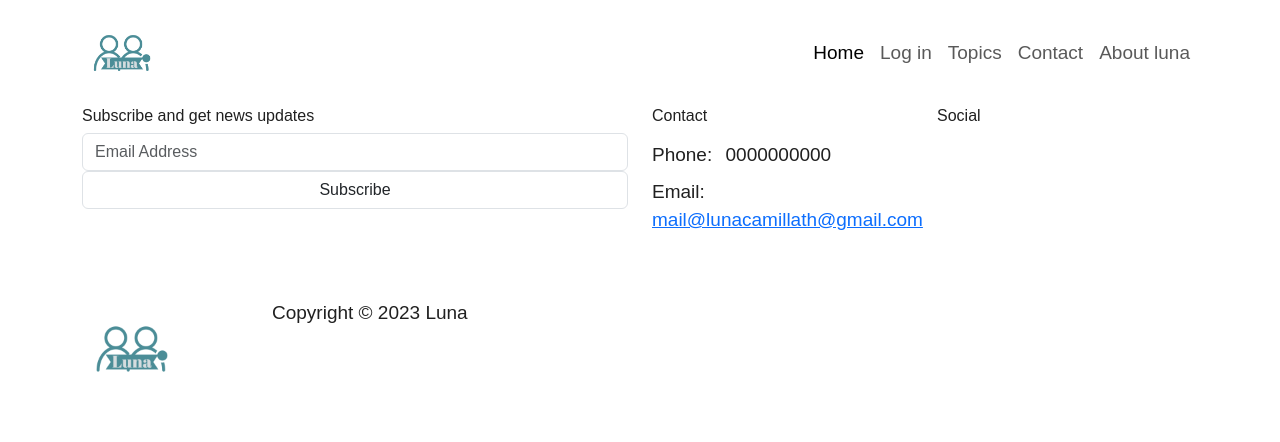
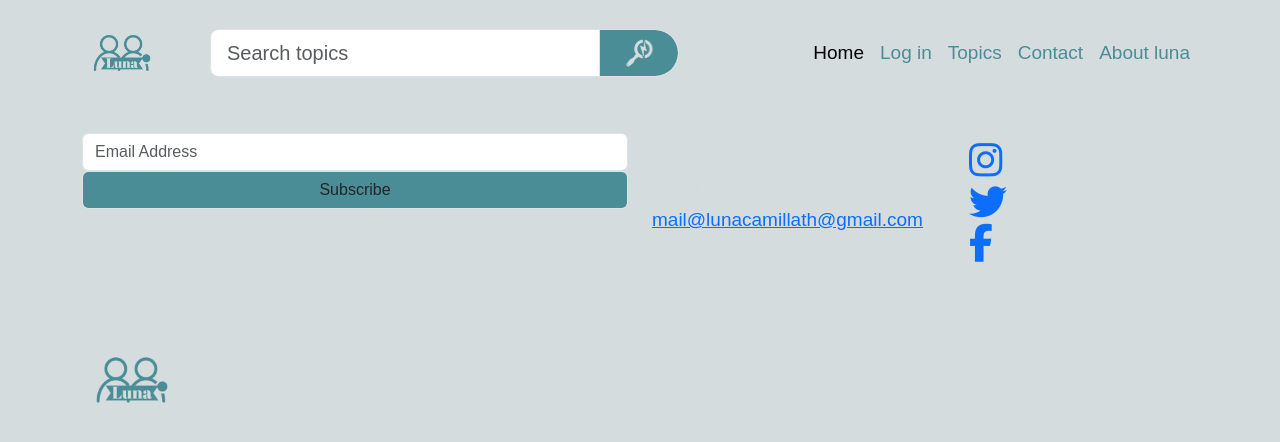
Before and after one commit to CamillaTH/portfolio-4, a Django app: page / in a window 1280 px wide. Shown: the top 442 px of the page. Run offline with Django 3.2, Linux system fonts and the light colour scheme; data comes from the database, SQL or seed files in the repository; some libraries are stand-ins or nearby versions; some web fonts are replaced.

Commit message:
added search field and added styles and font awsome icon etc

```diff
--- a/portfolio4/static/css/style.css
+++ b/portfolio4/static/css/style.css
@@ -3,8 +3,9 @@
 body {
     font-family: 'Sofia Sans Extra Condensed', sans-serif;
     font-weight: 300;
-    color: #202020;
-    font-size: 19px
+    color: #D4DCDE;
+    font-size: 19px;
+    background-color: #D4DCDE;
 }
 
 ul {
@@ -15,7 +16,32 @@ ul {
     width: 80px;
   }
 
+.nav-item a {
+    color: #4B8D97;
+}
+
   .logo-image {
     width: 100px;
     height: auto;
   }
+
+  /*---------------------------------------
+  search form
+-----------------------------------------*/
+.search-form {
+    outline: none;
+  }
+
+.search-form button[type="submit"] {
+    border-radius:30px;
+    max-width: 80px;
+    background-color: #4B8D97;
+  }
+
+
+  /*---------------------------------------
+  subscribe form
+-----------------------------------------*/
+  .subscribe-form button[type="submit"]{
+    background-color: #4B8D97;
+  }
--- a/portfolio4/templates/portfolio4/home_page.html
+++ b/portfolio4/templates/portfolio4/home_page.html
@@ -9,6 +9,7 @@
     <script src="https://cdn.jsdelivr.net/npm/bootstrap@5.3.2/dist/js/bootstrap.bundle.min.js" integrity="sha384-C6RzsynM9kWDrMNeT87bh95OGNyZPhcTNXj1NW7RuBCsyN/o0jlpcV8Qyq46cDfL" crossorigin="anonymous"></script>
     <script  src="https://code.jquery.com/jquery-3.7.1.min.js" integrity="sha256-/JqT3SQfawRcv/BIHPThkBvs0OEvtFFmqPF/lYI/Cxo=" crossorigin="anonymous"></script>
     <link rel="stylesheet" href="{% static '/css/style.css' %}">
+    <script src="https://kit.fontawesome.com/52e37cb4eb.js" crossorigin="anonymous"></script>
 </head>
 <body>
     <main>
@@ -17,6 +18,17 @@
                 <a class="navbar-brand me-lg-5 " href="home_page.html">
                     <img src="{% static '/images/luna-logo_transparent.png' %}" class="logo-image img-fluid" alt="Luna-logo">
                 </a>
+
+                <form action="#" method="get" class="search-form flex-fill me-3" role="search">
+                    <div class="input-group input-group-lg">
+                        <input name="search" type="search" class="form-control" id="search-topics" placeholder="Search topics"
+                            aria-label="Search">
+
+                        <button type="submit" class="form-control" id="submit">
+                            <i class="fa-brands fa-searchengin fa-flip fa-xl" style="color: #D4DCDE;"></i>
+                        </button>
+                    </div>
+                </form>
                 <button class="navbar-toggler" type="button" data-bs-toggle="collapse" data-bs-target="#navbarNav"
                     aria-controls="navbarNav" aria-expanded="false" aria-label="Toggle navigation">
                     <span class="navbar-toggler-icon"></span>
@@ -57,7 +69,7 @@
                     <div class="subscribe-form-wrap">
                         <h6>Subscribe and get news updates</h6>
 
-                        <form action="#" method="post" role="form">
+                        <form class="subscribe-form" action="#" method="post" role="form">
                             <input type="email" name="subscribe-email" id="subscribe-email" pattern="[^ @]*@[^ @]*"
                                 class="form-control" placeholder="Email Address" required="">
 
@@ -85,15 +97,15 @@
                     <ul class="social-icon">
                         <li>
                             <a href="https://instagram.com" target="_blank" aria-label="see updated on instagram" rel="noopener"> <i
-                                    class="fa-brands fa-instagram fa-3x"></i></a>
+                                    class="fa-brands fa-instagram fa-2x"></i></a>
                         </li>
                         <li>
                             <a href="https://twitter.com" target="_blank" aria-label="see updated on twitter" rel="noopener"> <i
-                                    class="fa-brands fa-twitter fa-3x"></i></a>
+                                    class="fa-brands fa-twitter fa-2x"></i></a>
                         </li>
                         <li>
                             <a href="https://facebook.com" target="_blank" aria-label="see updated on facebook" rel="noopener"> <i
-                                    class="fa-brands fa-facebook-f fa-3x"></i></a>
+                                    class="fa-brands fa-facebook-f fa-2x"></i></a>
                         </li>
                     </ul>
                 </div>
```
